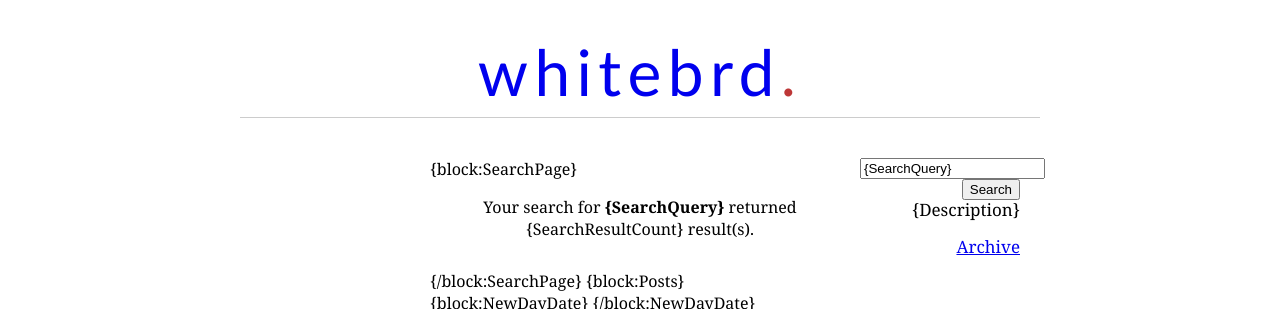
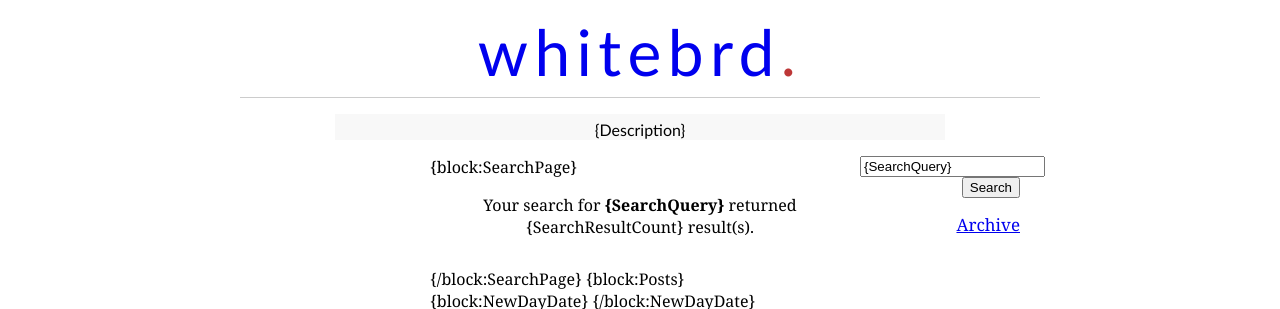
Before and after one commit to kpalmvik/whitebrd.se-tumblr-template, a plain HTML site: page tumblr-template.html in a window 1280 px wide. Shown: the part 25-334 px from the top of the page. Drawn offline with Linux system fonts and the light colour scheme.

Commit message:
Move the description box to top center

```diff
--- a/tumblr-template.html
+++ b/tumblr-template.html
@@ -56,7 +56,7 @@
             h1 {
                 width: 600px;
                 padding: 0px 100px 20px 100px;
-                margin: 50px auto 40px auto;
+                margin: 30px auto 10px auto;
                 border-bottom: solid 1px #ccc;
                 text-align: center;
                 font-family: "franklin-gothic-urw",'Trebuchet MS', Helvetica, sans-serif;
@@ -100,6 +100,21 @@
                     text-align: right;
                 }
 
+            div#description-top {
+                font-family: 'franklin-gothic-urw','Trebuchet MS', Helvetica, sans-serif;
+                font-size: 1em;
+                line-height: 1.12em;
+                text-align:center;
+                margin: 1em auto 1em auto;
+                width: 600px;
+                padding: 7px 5px 1px 5px;
+                position: relative;
+                background: #f8f8f8;
+            }
+            div#description-top a {
+                color: #ff0000;
+                text-decoration: none;
+            }
             div#description {
                 font: normal 17px georgia,Helvetica,sans-serif;
                 line-height: 20px;
@@ -348,7 +363,7 @@
         <a href="/rss"><img src="/themes/5/rss.gif" id="rss" alt="RSS"/></a>
 
         <h1><a href="/">whitebrd<span class="red">.</span></a></h1>
-
+        <div id="description-top">{Description}</div>
         <div id="content">
             <div id="description">
                 <div>
@@ -358,8 +373,6 @@
                                                 <input type="submit" value="Search"/>
                                             </form>
                                         </div>
-
-                    {Description}
                     <p><a href="/archive">Archive</a></p>
                 </div>
             </div>
@@ -472,6 +485,8 @@
                 {/block:NextPage}
 
                 <div id="credit">
+                    By <a href="http://www.kristofer.pp.se/">Kristofer Gustafsson</a>
+                    &mdash;
                     Powered by <a href="http://www.tumblr.com/"
                     target="_blank">Tumblr</a>
                 </div>
```
